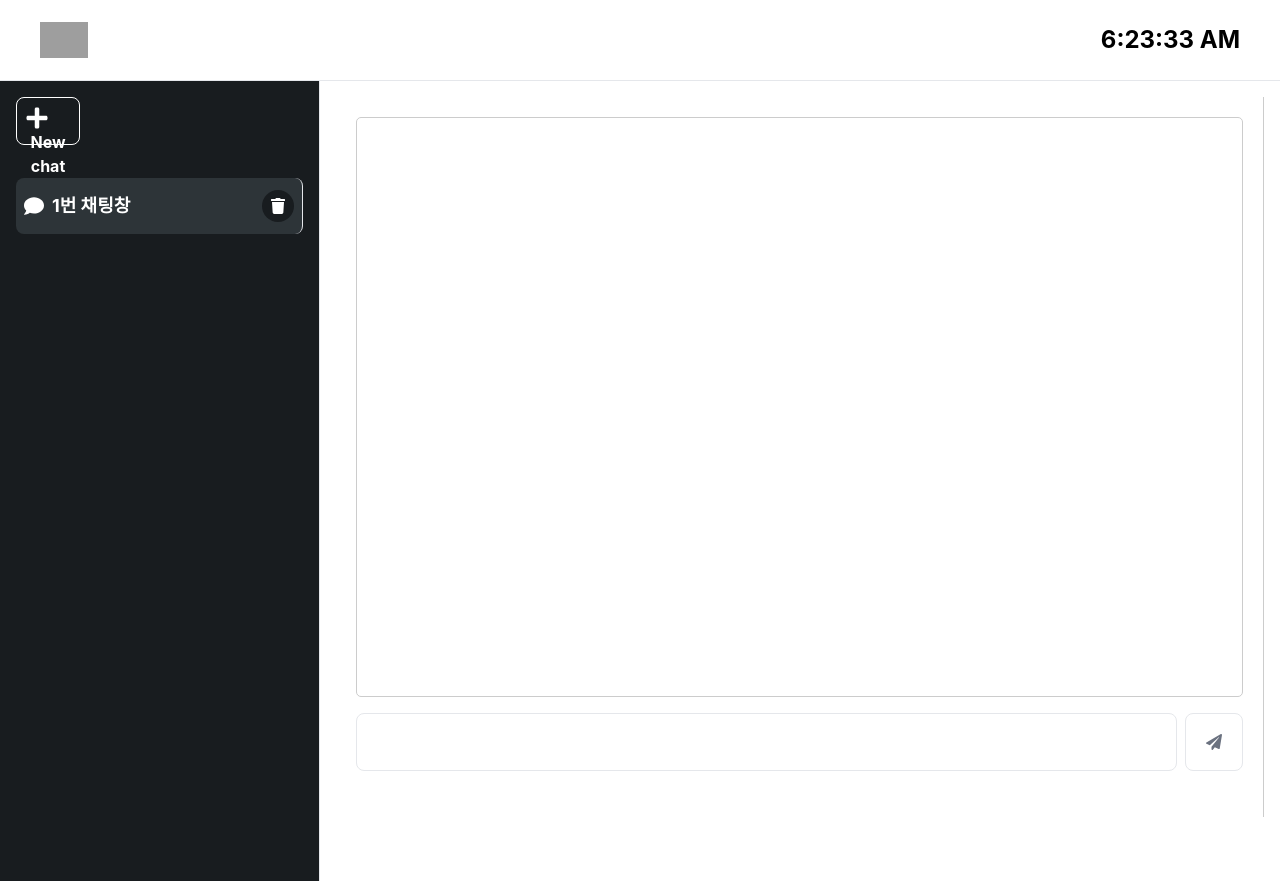
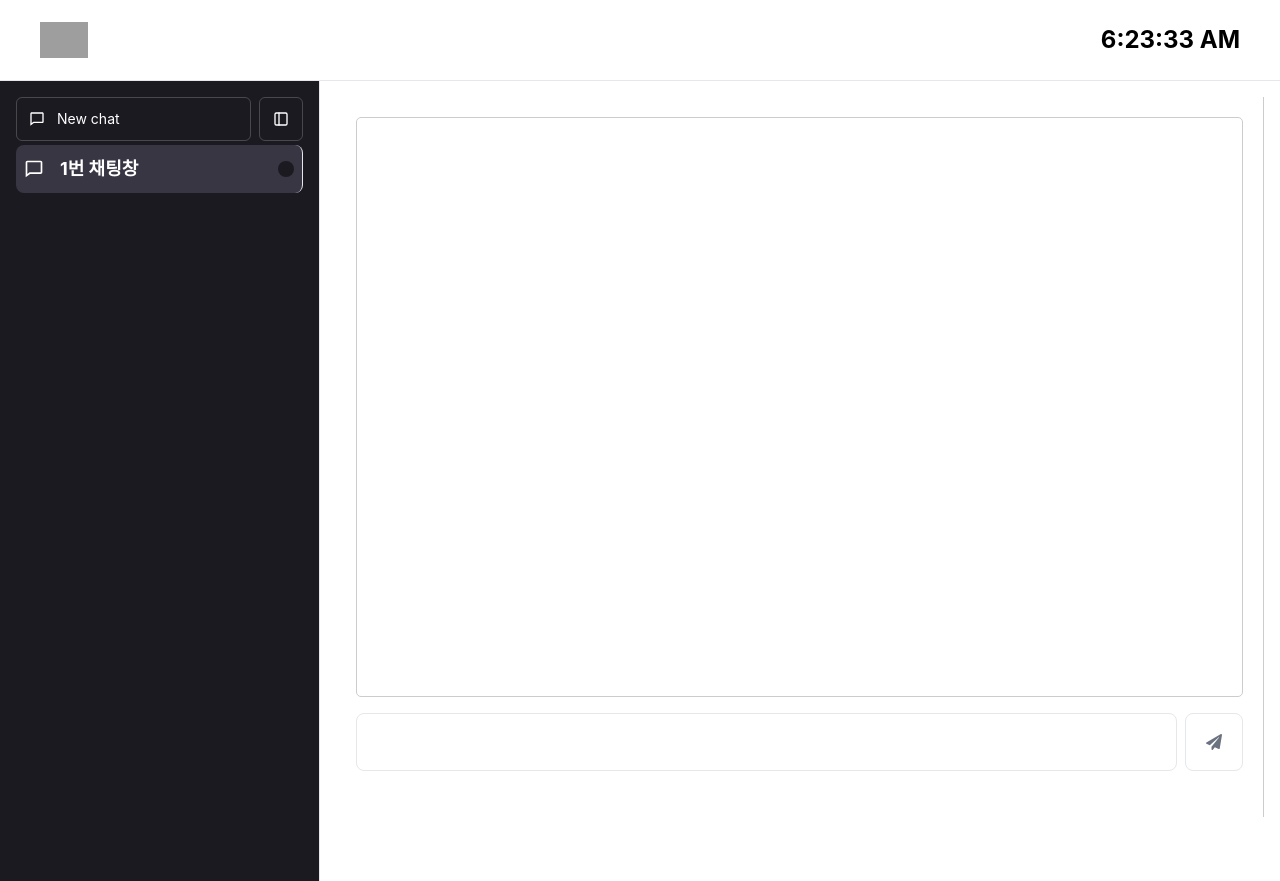
Before and after one commit to su-hwani/ui-final, a React (Create React App) app: page / in a window 1280 px wide. Built offline with nearby package versions, Linux system fonts and the light colour scheme; grey boxes are pictures that could not be loaded.

Commit message:
Design: Modify the Add Chat button design

```diff
--- a/src/components/ChatList.tsx
+++ b/src/components/ChatList.tsx
@@ -1,9 +1,9 @@
-import { FaPlus, FaTrash, FaComment } from "react-icons/fa";
-import { useState } from "react";
+import React, { useState } from "react";
+import { BiComment, BiTrash } from "react-icons/bi";
 
 export default function ChatList() {
-  const [chats, setChats] = useState<string[]>(["1번 채팅창"]);
-  const [selectedChat, setSelectedChat] = useState<string>("1번 채팅창");
+  const [chats, setChats] = useState(["1번 채팅창"]);
+  const [selectedChat, setSelectedChat] = useState("1번 채팅창");
 
   const handleChatClick = (chatName: string) => {
     setSelectedChat(chatName);
@@ -12,14 +12,13 @@ export default function ChatList() {
   const handleAddChat = () => {
     const newChatName = `${chats.length + 1}번 채팅창`;
     setChats((prevChats) => [...prevChats, newChatName]);
-    setSelectedChat(newChatName); // 새로 추가된 채팅으로 자동 선택
+    setSelectedChat(newChatName);
   };
 
   const handleRemoveChat = (chatName: string) => {
     const updatedChats = chats.filter((chat) => chat !== chatName);
     setChats(updatedChats);
 
-    // 삭제한 채팅이 선택되어 있었다면 선택 해제
     if (selectedChat === chatName) {
       setSelectedChat("");
     }
@@ -27,17 +26,57 @@ export default function ChatList() {
 
   return (
     <div className="overflow-auto w-1/4 py-4 px-4 border-r border-default-border bg-list-background">
+      <div className="mb-1 flex flex-row gap-2">
         <button
-        className="mb-4 p-2 h-12 w-16 font-bold text-white border-solid border border-0.2 border-white bg-list-background rounded-lg"
           onClick={handleAddChat}
+          className="flex px-3 min-h-[44px] py-1 items-center gap-3 transition-colors duration-200 text-white cursor-pointer text-sm rounded-md border border-white/20 hover:bg-gray-500/10 h-11 flex-grow overflow-hidden"
         >
-        <FaPlus className="h-6 w-6" />
-        <span className="text-white">New chat</span>
+          <BiComment className="h-4 w-4 shrink-0" />
+          <span className="truncate">New chat</span>
         </button>
+        <span className="" data-state="closed">
+          <button
+            onClick={() => {} /* You can add a handler here */}
+            className="flex px-3 min-h-[44px] py-1 gap-3 transition-colors duration-200 text-white cursor-pointer text-sm rounded-md border border-white/20 hover:bg-gray-500/10 h-11 w-11 flex-shrink-0 items-center justify-center"
+          >
+            <svg
+              stroke="currentColor"
+              fill="none"
+              strokeWidth="2"
+              viewBox="0 0 24 24"
+              strokeLinecap="round"
+              strokeLinejoin="round"
+              className="h-4 w-4"
+              xmlns="http://www.w3.org/2000/svg"
+            >
+              <rect x="3" y="3" width="18" height="18" rx="2" ry="2"></rect>
+              <line x1="9" y1="3" x2="9" y2="21"></line>
+            </svg>
+            <span
+              className="hidden"
+              style={{
+                position: "absolute",
+                border: "0px",
+                width: "1px",
+                height: "1px",
+                padding: "0px",
+                margin: "-1px",
+                overflow: "hidden",
+                clip: "rect(0px, 0px, 0px, 0px)",
+                whiteSpace: "nowrap",
+                overflowWrap: "normal",
+              }}
+            >
+              Close sidebar
+            </span>
+          </button>
+        </span>
+      </div>
       {chats.map((chatName) => (
+      // <a className="flex py-3 px-3 items-center gap-3 relative rounded-md cursor-pointer break-all bg-gray-800 pr-14 hover:bg-gray-800 group">
         <div
             key={chatName}
-          className={`p-2 h-14 flex items-center justify-between hover:bg-list-selected cursor-pointer ${
+            className={`p-2 h-12 flex items-center justify-between hover:bg-list-selected cursor-pointer ${
               selectedChat === chatName
                 ? "bg-list-selected rounded-lg"
                 : "bg-list-background rounded-lg"
@@ -45,18 +84,16 @@ export default function ChatList() {
             onClick={() => handleChatClick(chatName)}
           >
             <div className="flex items-center space-x-2">
-            <FaComment className="h-5 w-5 text-white" />
-            <span className="font-bold text-lg text-white">
-              {chatName}
-            </span>
+              <BiComment className="h-5 w-5 text-white mr-2" />
+              <span className="font-bold text-lg text-white">{chatName}</span>
             </div>
             <button
               className={`p-2 rounded-full bg-list-background`}
               onClick={() => handleRemoveChat(chatName)}
             >
-            <FaTrash className="h-4 w-4 text-white" />
             </button>
           </div>
+        // </a>
       ))}
     </div>
   );
--- a/tailwind.config.js
+++ b/tailwind.config.js
@@ -4,14 +4,15 @@ module.exports = {
   theme: {
     extend: {
       borderWidth: {
-        '1.5': '1.5px',
+        'list-border': '0.5px',
       },
       colors: {
         "background-blue": "#f0f4f8",
         "detail-black": "#6b5e71",
         "chart-background": "#fffefe",
-        "list-background" : "#181C1F",
-        "list-selected" : "#2D3438",
+
+        "list-background" : "#1B1A20",
+        "list-selected" : "#383642",
 
         "obzen-purple": "#672c68",
         "obzen-red" : "#E04C4C",
```
Lines whose indentation alone changed are shown as unchanged.
